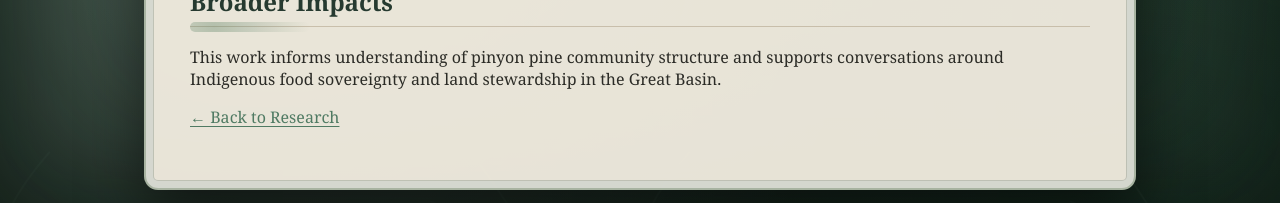
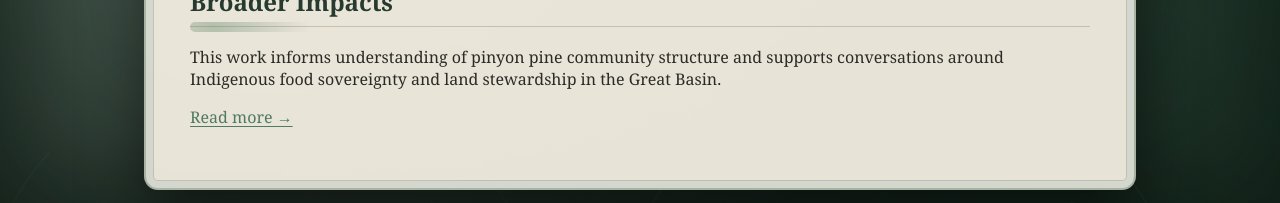
Before and after one commit to ChloeCollierAllen/ChloeCollierAllen.github.io, a Jekyll site: the page built from research/pinyon-pj-dynamics.md, in a window 1280 px wide and 900 px high, scrolled down 3129 px. Shown: the part 694-897 px from the top of the window. Built offline with Jekyll 4.4.1, drawn with Linux system fonts in a browser that asks for light colours.

Commit message:
Update pinyon-pj-dynamics.md

```diff
--- a/research/pinyon-pj-dynamics.md
+++ b/research/pinyon-pj-dynamics.md
@@ -178,4 +178,4 @@
 This work informs understanding of pinyon pine community structure and supports conversations
 around Indigenous food sovereignty and land stewardship in the Great Basin.
 
-[← Back to Research]({{ site.baseurl }}/research/)
+<a href="/your-link" class="read-more">Read more →</a>
```
